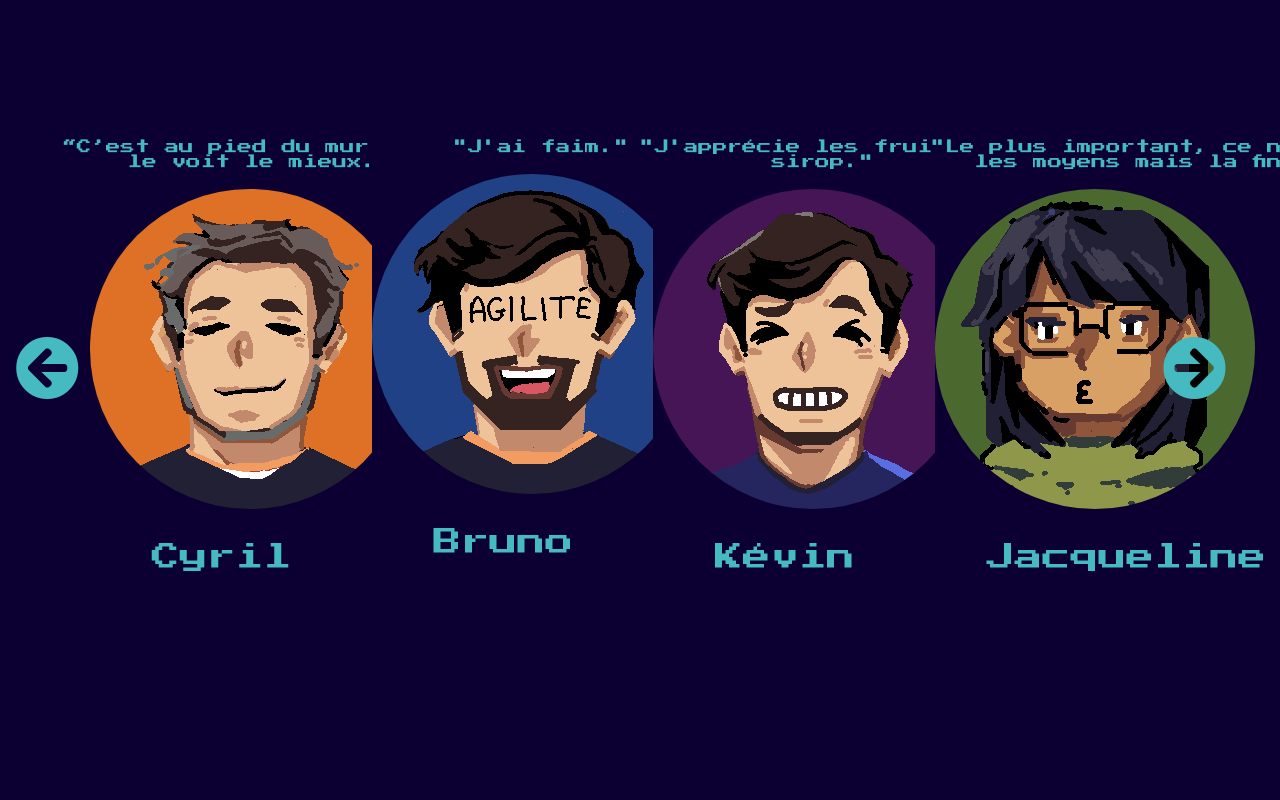
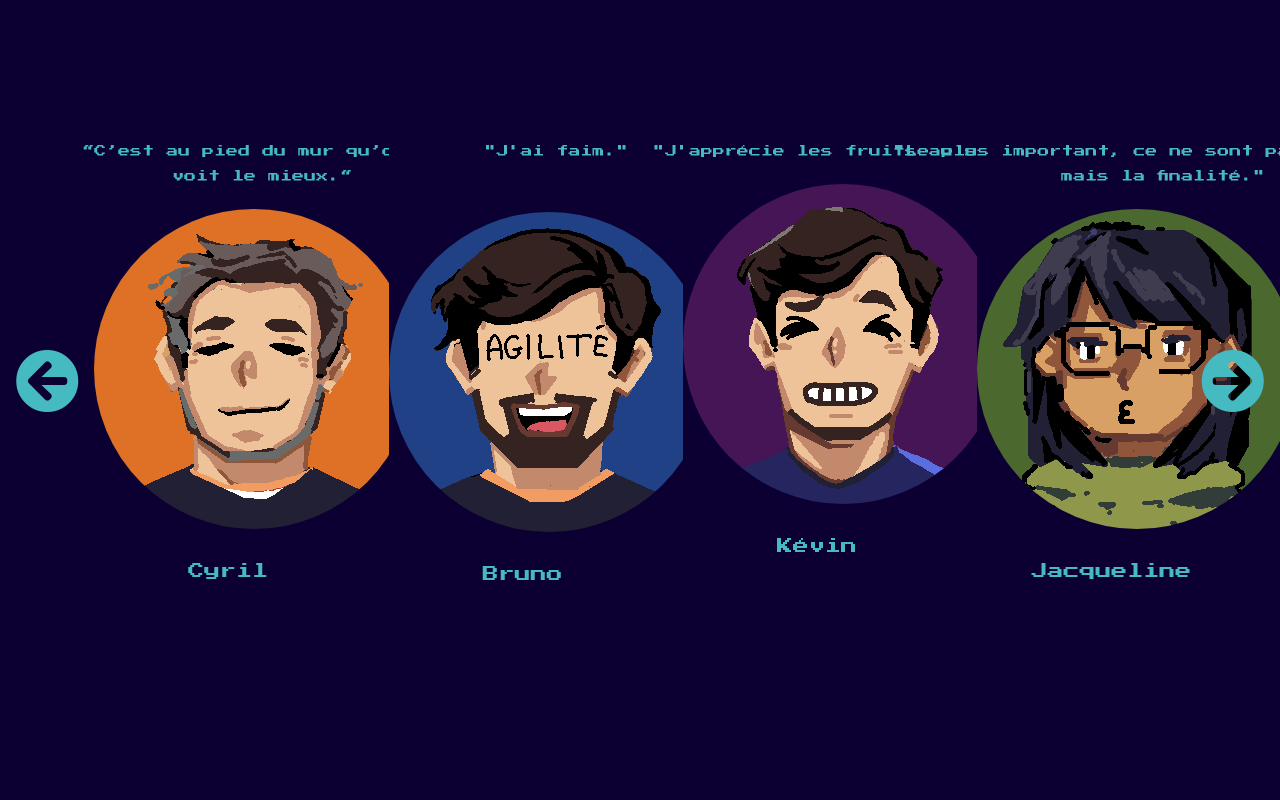
Before and after one commit to WildCodeSchool/Paris-0919-P2-JeuxVideo, a React (Create React App) app: page /game in a window 1280 px wide. Shown: the part 4740-5540 px from the top of the page. Built offline with nearby package versions, Linux system fonts and the light colour scheme.

Commit message:
carousel fixed

```diff
--- a/src/Components/Carousel.css
+++ b/src/Components/Carousel.css
@@ -13,13 +13,13 @@
   grid-template-columns: repeat(2, 100%);
   scroll-behavior: smooth;
   margin-bottom: 200px;
-  height: 500px;
+  height: 525px;
 }
 
 #slider section {
   width: 100%;
   display: grid;
-  grid-template-columns: repeat(5, 22%);
+  grid-template-columns: repeat(4, 23%);
   position: relative;
   margin: 20px 0;
   transition: 250ms transform;
@@ -48,6 +48,10 @@
   height: 320px;
 }
 
+#bruno, #flo, #mel, #barbara {
+  margin-top: 28px;
+}
+
 .avatars {
   transition: 250ms all;
   margin-left: 32%;
@@ -72,12 +76,18 @@
 }
 
 .avatars .sentences {
-  font-size: 1.83vh;
+  font-size: 1.5vh;
+  line-height: 25px;
+}
+
+#five .sentences {
+  margin-left: -115px;
+  width: 500px;
 }
 
 .avatars .names {
   margin-top: 30px;
-  font-size: 3.5vh;
+  font-size: 2vh;
   margin-left: 27%;
   width: 160px;
 }
@@ -87,7 +97,7 @@
 }
 
 #rightOne {
-  right: 2%;
+  right: -1%;
 }
 
 #leftTwo {
@@ -95,11 +105,12 @@
 }
 
 #rightTwo {
-  right: 1%;
+  right: -1%;
 }
 
 #four .sentences {
-  width: 550px;
+  width: 540px;
+  margin-left: -84px;
 }
 
 @media screen and (max-width: 425px) {
--- a/src/Components/Footer.css
+++ b/src/Components/Footer.css
@@ -19,7 +19,7 @@
 }
 
 .mailStudio {
-    font-size : 3vh;
+    font-size : 2vh;
     color: black;
     background-color :#E100FF;
 }
```
